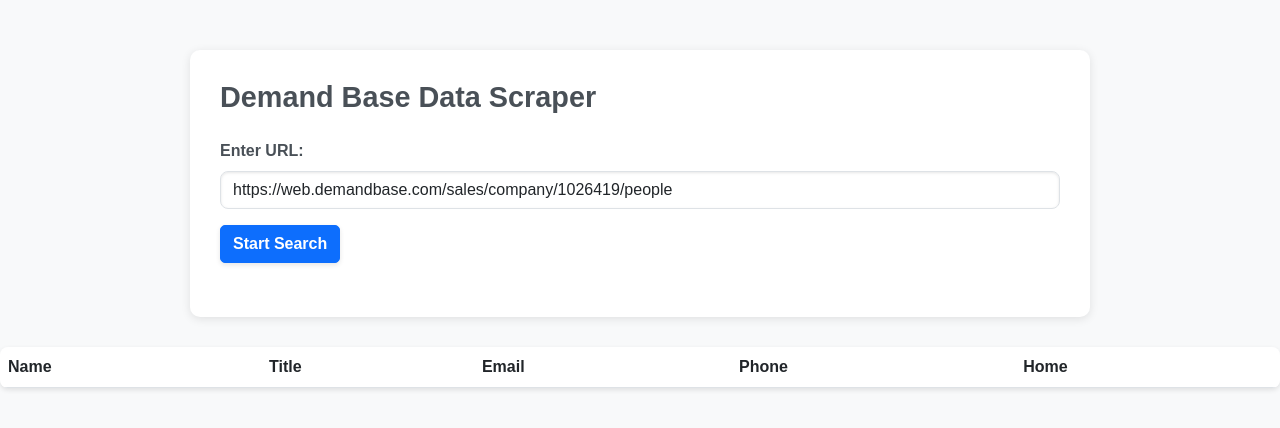
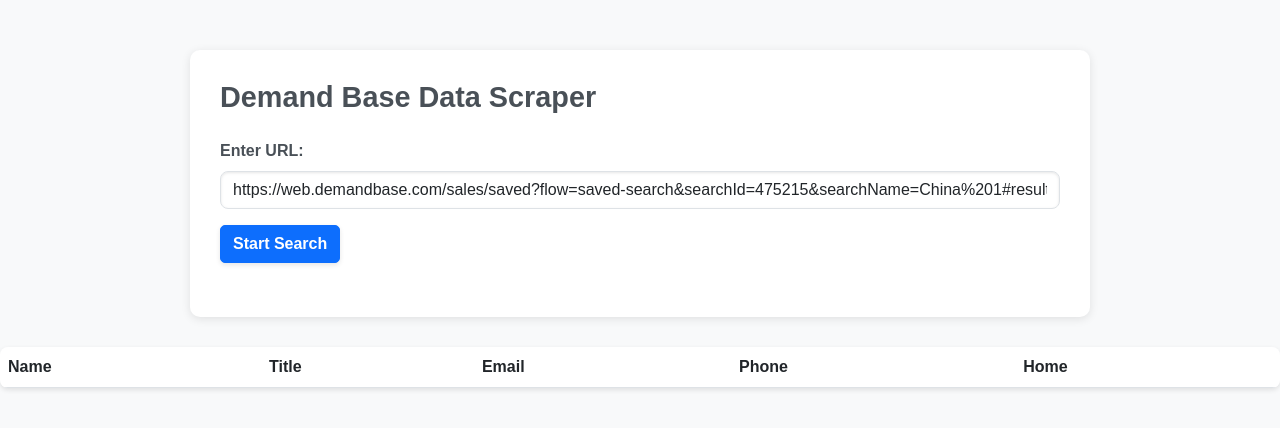
Before and after one commit to AbubakarMian/demand_base, a website: page get_data.html in a window 1280 px wide. Drawn offline with nearby package versions, Linux system fonts and the light colour scheme.

Commit message:
bat and logo updateed

```diff
--- a/demand_base.js
+++ b/demand_base.js
@@ -11,7 +11,8 @@
 
     console.log('url', url);
     browser = await chromium.launch({
-        headless: true,
+        headless: false,
+        // headless: true,
         // headless: 'new',
         args: [
             '--no-sandbox',
--- a/demand_base_saved_searches.js
+++ b/demand_base_saved_searches.js
@@ -16,7 +16,7 @@
     let searchName = url.searchParams.get('searchName');
 
     browser = await chromium.launch({
-        headless: false,
+        headless: true,
         // headless: 'new',
         args: [
             '--no-sandbox',
--- a/get_data.html
+++ b/get_data.html
@@ -30,8 +30,8 @@
             <div class="mb-3">
                 <label for="urlInput" class="form-label">Enter URL:</label>
                 <input type="text" id="urlInput" class="form-control"
-                    value="https://web.demandbase.com/sales/company/1026419/people"
-                    placeholder="https://web.demandbase.com/sales/company/1026419/people" required>
+                    value="https://web.demandbase.com/sales/saved?flow=saved-search&searchId=475215&searchName=China%201#results"
+                    placeholder="https://web.demandbase.com/sales/saved?flow=saved-search&searchId=475215&searchName=China%201#results" required>
             </div>
             <div class="btn_area">
 
```
Also changed, not shown: demandbase.png (added), 1 other file.
